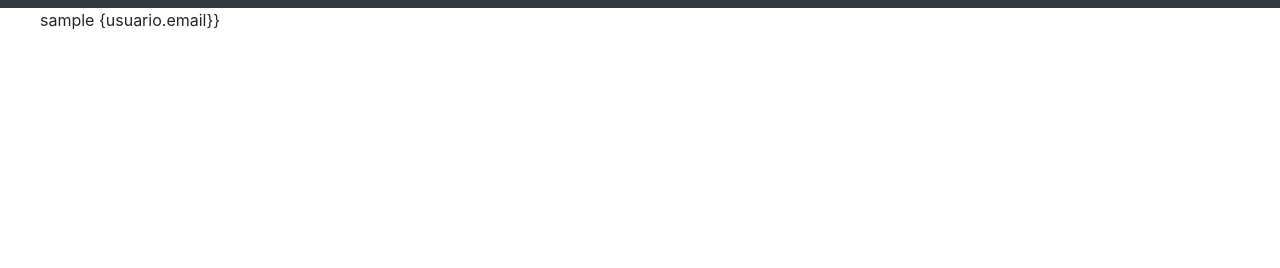
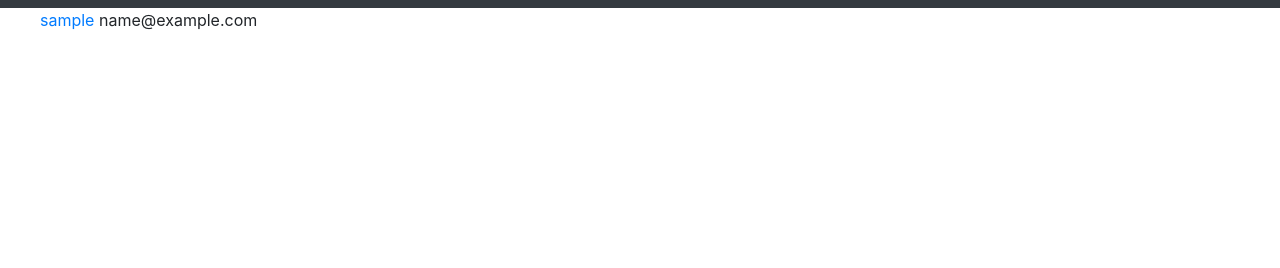
Before and after one commit to marceperez99/proyecto_is2, a Django app: template usuario/templates/usuario/usuarios.html in a window 1280 px wide. Shown: the part 50-318 px from the top of the page. Run offline with Django 3.2, Linux system fonts and the light colour scheme; the template is opened without the code that fills it: values that come from a table or form of the project are taken from there, others are empty; the visitor is signed in with stand-in values (Sample User, id 1); data comes from the database, SQL or seed files in the repository; some libraries are stand-ins or nearby versions.

Commit message:
Incluye un enlace a usuarios/id en el template usuarios.html

```diff
--- a/usuario/templates/usuario/usuarios.html
+++ b/usuario/templates/usuario/usuarios.html
@@ -5,7 +5,7 @@
 
 <ul>
 {% for usuario in lista_usuario %}
-    {{usuario.username}} {usuario.email}}<br>
+    <a href = "{% url 'usuario' usuario.id %}"> {{usuario.username}} </a>{{usuario.email}}<br>
     {% empty %}
         No hay usuarios para mostrar.
 {% endfor %}
```
